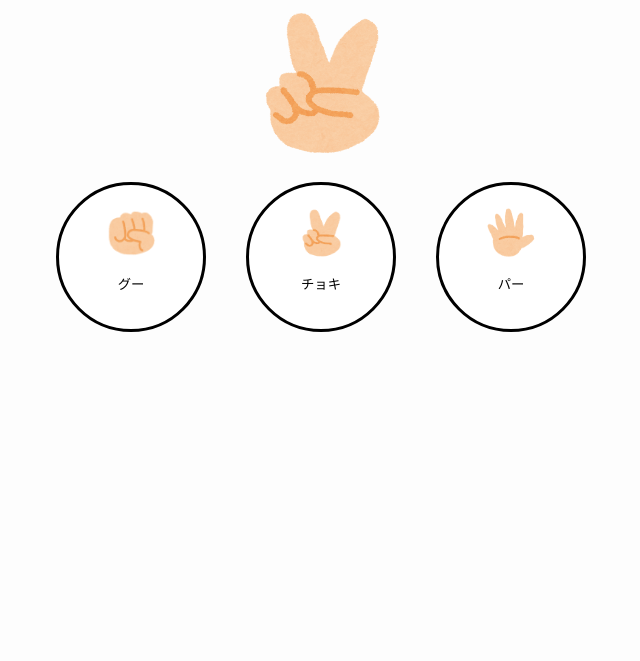
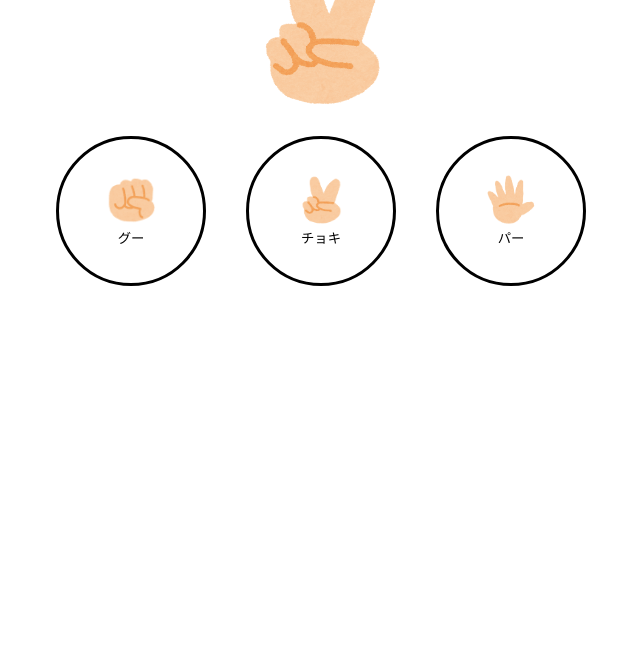
Before and after one commit to U10-d/janken-app, a Vue app: page index.html in a window 1280 px wide. Shown: the part 139-800 px from the top of the page, without its empty margins (319-959 px from the left). Built offline with nearby package versions, Linux system fonts and the light colour scheme.

Commit message:
Add base CSS link

```diff
--- a/index.html
+++ b/index.html
@@ -5,6 +5,7 @@
   <meta charset="utf-8">
   <meta name="viewport" content="width=device-width, initial-scale=1.0">
   <title>じゃんけん</title>
+  <link rel="stylesheet" href="src/assets/base.css">
   <link rel="stylesheet" href="src/assets/main.css">
 </head>
 
```
